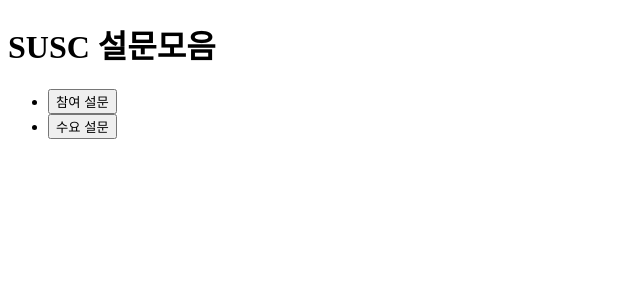
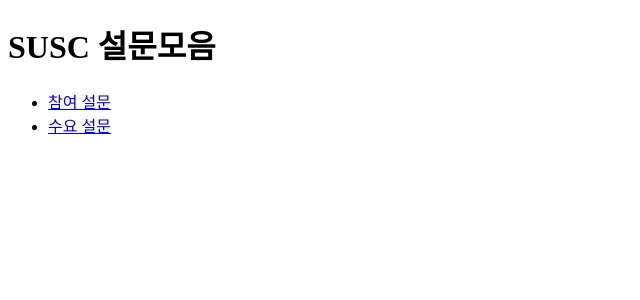
Before and after one commit to SUSC-KR/SUSC-SURVEY, a React (Vite) app: page / in a window 1280 px wide. Shown: the top 300 px of the page, without its empty margins (0-640 px from the left). Built offline with nearby package versions, Linux system fonts and the light colour scheme; a web font is replaced by a local one.

Commit message:
fix: 역할에 맞게 변경
: 추후 버튼 스타일을 적용하여 원하시는 모양이 될 수 있도록 변경할 예정입니다.

```diff
--- a/src/pages/root.tsx
+++ b/src/pages/root.tsx
@@ -1,29 +1,19 @@
-import { useNavigate } from "react-router-dom";
+import { Link } from "react-router-dom";
 
 const Root = () => {
-  const navigate = useNavigate();
-
-  // 설문 선택 시 해당 페이지로 이동
-  const handleSurveySelection = (surveyPath: string) => {
-    navigate(surveyPath);
-  };
 
   return (
-    <div>
+    <>
       <h1>SUSC 설문모음</h1>
       <ul>
         <li>
-          <button onClick={() => handleSurveySelection("/ParticipationSurvey")}>
-            참여 설문
-          </button>
+          <Link to="/ParticipationSurvey">참여 설문</Link>
         </li>
         <li>
-          <button onClick={() => handleSurveySelection("/DemandSurvey")}>
-            수요 설문
-          </button>
+        <Link to="/DemandSurvey">수요 설문</Link>
         </li>
       </ul>
-    </div>
+    </>
   );
 };
 
```
